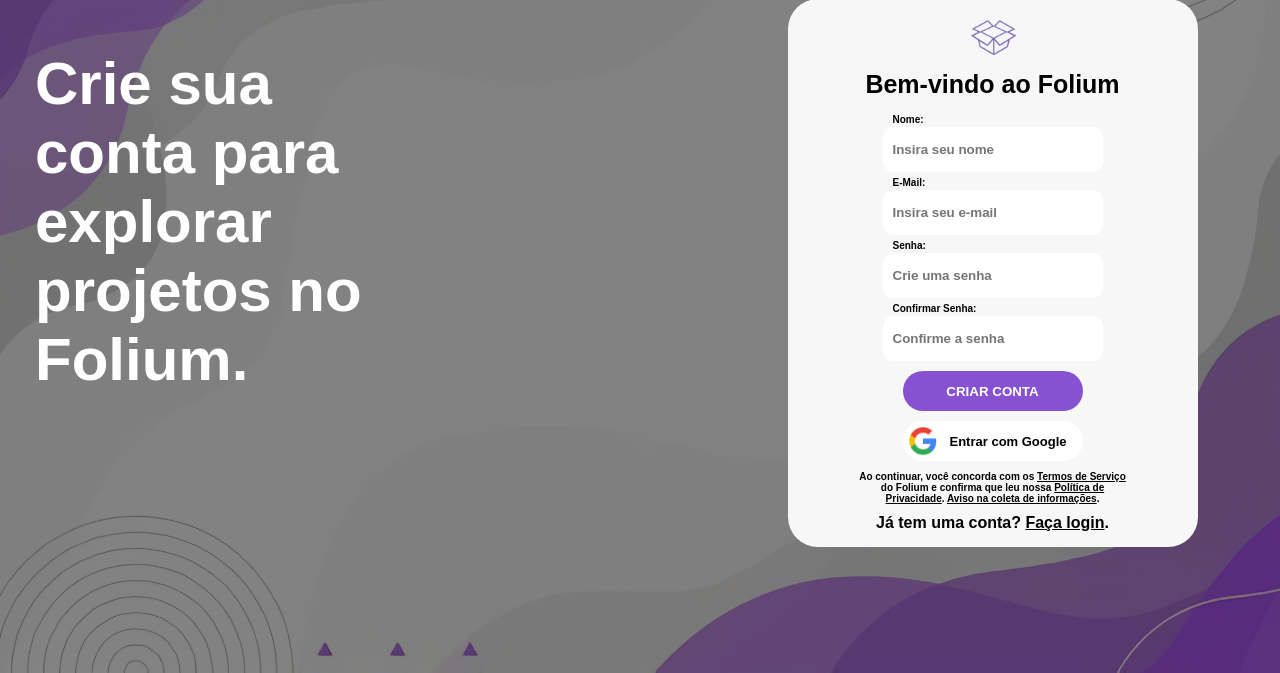
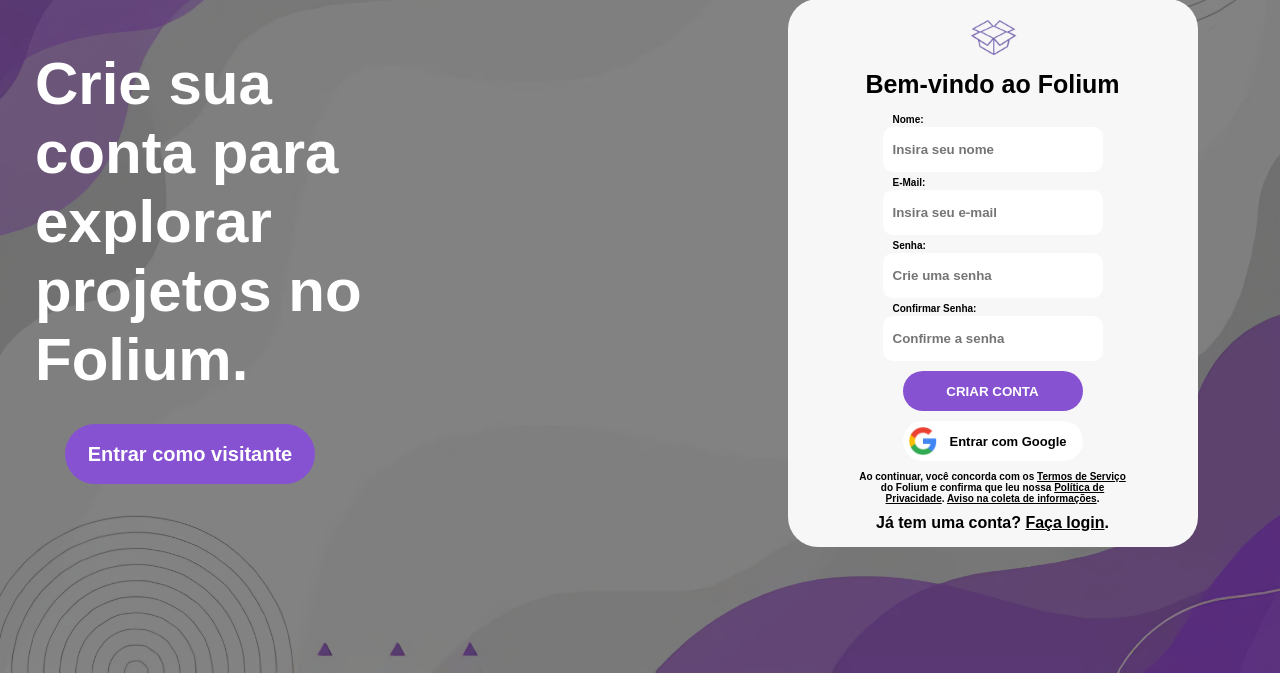
Before and after one commit to salvador-theodoro/folium, a PHP site: page /folium/register-page.html in a window 1280 px wide. Shown: the part 127-800 px from the top of the page. Run offline with PHP 8.4, Linux system fonts and the light colour scheme; some web fonts are replaced.

Commit message:
Update na linkagem de página

```diff
--- a/home.html
+++ b/home.html
@@ -66,7 +66,7 @@
                     <li><a href="php/logout.php">Sair</a></li>
                 <?php else: ?>
                     <li><a href="register-page.html">Registrar</a></li>
-                    <li><a href="login-page.html">Entrar</a></li>
+                    <li><a href="index.html">Entrar</a></li>
                 <?php endif; ?>
             </ul>
         </div>
--- a/index.html
+++ b/index.html
@@ -20,7 +20,7 @@
                 <a href="">Sobre</a>
                 <a href="">Redes Sociais</a>
                 <div class="login-page-button">
-                    <a href="login-page.html">Entrar</a>
+                    <a href="index.html">Entrar</a>
                 </div>
                 <div class="register-page-button">
                     <a href="register-page.html">Criar conta</a>
--- a/project-page.html
+++ b/project-page.html
@@ -60,7 +60,7 @@
                     <li><a href="php/logout.php">Sair</a></li>
                 <?php else: ?>
                     <li><a href="register-page.html">Registrar</a></li>
-                    <li><a href="login-page.html">Entrar</a></li>
+                    <li><a href="index.html">Entrar</a></li>
                 <?php endif; ?>
             </ul>
         </div>
--- a/register-page.html
+++ b/register-page.html
@@ -20,7 +20,7 @@
                 <a href="">Sobre</a>
                 <a href="">Redes Sociais</a>
                 <div class="login-page-button">
-                    <a href="login-page.html">Entrar</a>
+                    <a href="index.html">Entrar</a>
                 </div>
                 <div class="register-page-button">
                     <a href="register-page.html">Criar conta</a>
@@ -33,6 +33,13 @@
             <div class="main-left-side">
                 <div class="span-box">
                     <span>Crie sua conta para explorar projetos no Folium.</span>
+                </div>
+                <div class="visit-button">
+                    <a href="home.html">
+                        <span>
+                            Entrar como visitante
+                        </span>
+                    </a>
                 </div>
             </div>
             <div class="main-right-side">
@@ -69,7 +76,7 @@
                         <a href="">Política de Privacidade</a>. <a href="">Aviso na coleta de informações</a>.
                     </span>
                     <span class="redirect">
-                        Já tem uma conta? <a href="login-page.html">Faça login</a>.
+                        Já tem uma conta? <a href="index.html">Faça login</a>.
                     </span>
                 </div>
             </div>
--- a/src/css/register-login-styles.css
+++ b/src/css/register-login-styles.css
@@ -121,9 +121,9 @@
 }
 
 .visit-button{
-    margin: 30px 150px;
-    width: 180px;
-    height: 40px;
+    margin: 30px;
+    width: 250px;
+    height: 60px;
     border: none;
     border-radius: 50px;
     background-color: #8752D2;
@@ -138,7 +138,7 @@
 }
 
 .visit-button span{
-    font-size: 15px;
+    font-size: 20px;
 }
 
 /*---------------------CAIXA FORMULÁRIO LOGIN/REGISTRO-----------------------*/
```
